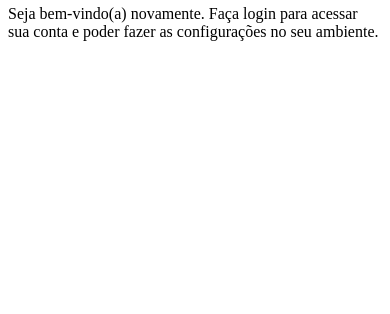
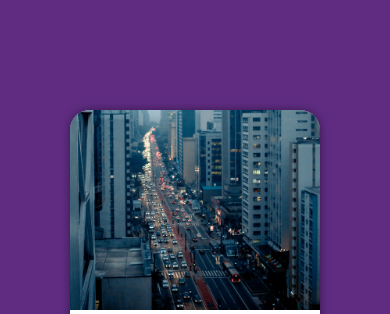
Before and after one commit to higor-costa/projeto-login, a plain HTML site: page index.html in a window 390 px wide. Shown: the part 62-376 px from the top of the page. Drawn offline with Linux system fonts and the light colour scheme.

Commit message:
Adiciona estilo mobile

```diff
--- a/style/style.css
+++ b/style/style.css
@@ -6,3 +6,52 @@
     Lilás: #5f2c82
 
 */
+
+* {
+    font-family: system-ui, -apple-system, BlinkMacSystemFont, 'Segoe UI', Roboto, Oxygen, Ubuntu, Cantarell, 'Open Sans', 'Helvetica Neue', sans-serif;
+    padding: 0;
+    margin: 0;
+    box-sizing: border-box;
+}
+
+body, html {
+    background-color: #5f2c82;
+    height: 100vh;
+    width: 100vw;
+}
+
+main {
+    position: relative;
+    height: 100vh;
+    width: 100vw;
+}
+
+section#login {
+    position: absolute;
+    top: 50%;
+    left: 50%;
+    transform: translate(-50%, -50%);
+    overflow: hidden;
+
+    background-color: white;
+    height: 500px;
+    width: 250px;
+    border-radius: 20px;
+    box-shadow: 0 0 10px rgba(0, 0, 0, 0.450);
+
+    transition: width .3s, height .3s;
+    transition-timing-function: ease;
+}
+
+#login > div#imagem {
+    display: block;
+    background: #5f2c82 url(../image/pexels-matheus-souza-3693599.jpg) no-repeat;
+    background-position: left bottom;
+    background-size: cover;
+    height: 200px;
+}
+
+section#login > div#formulario {
+    display: block;
+    padding: 10px;
+}
```
